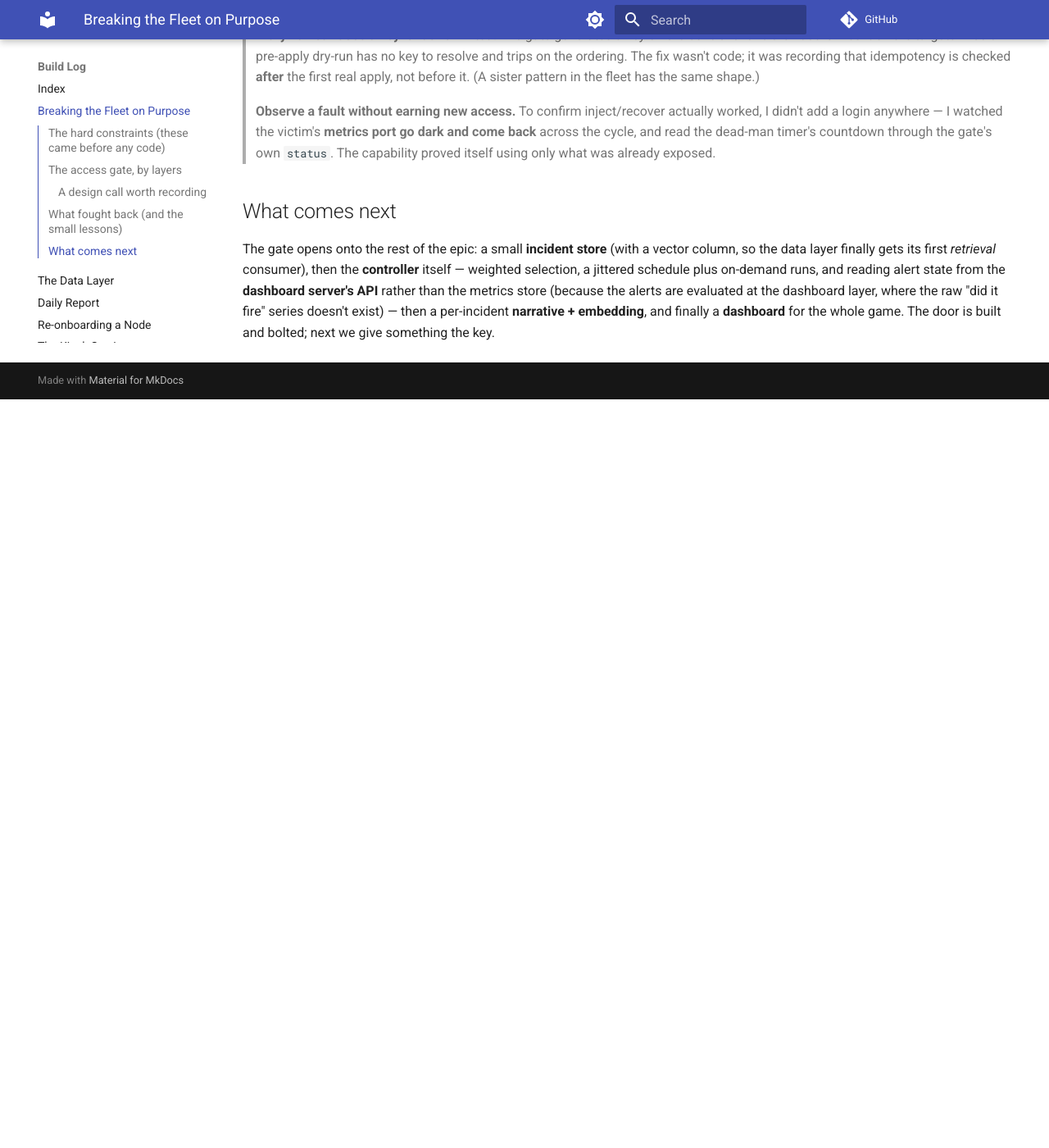
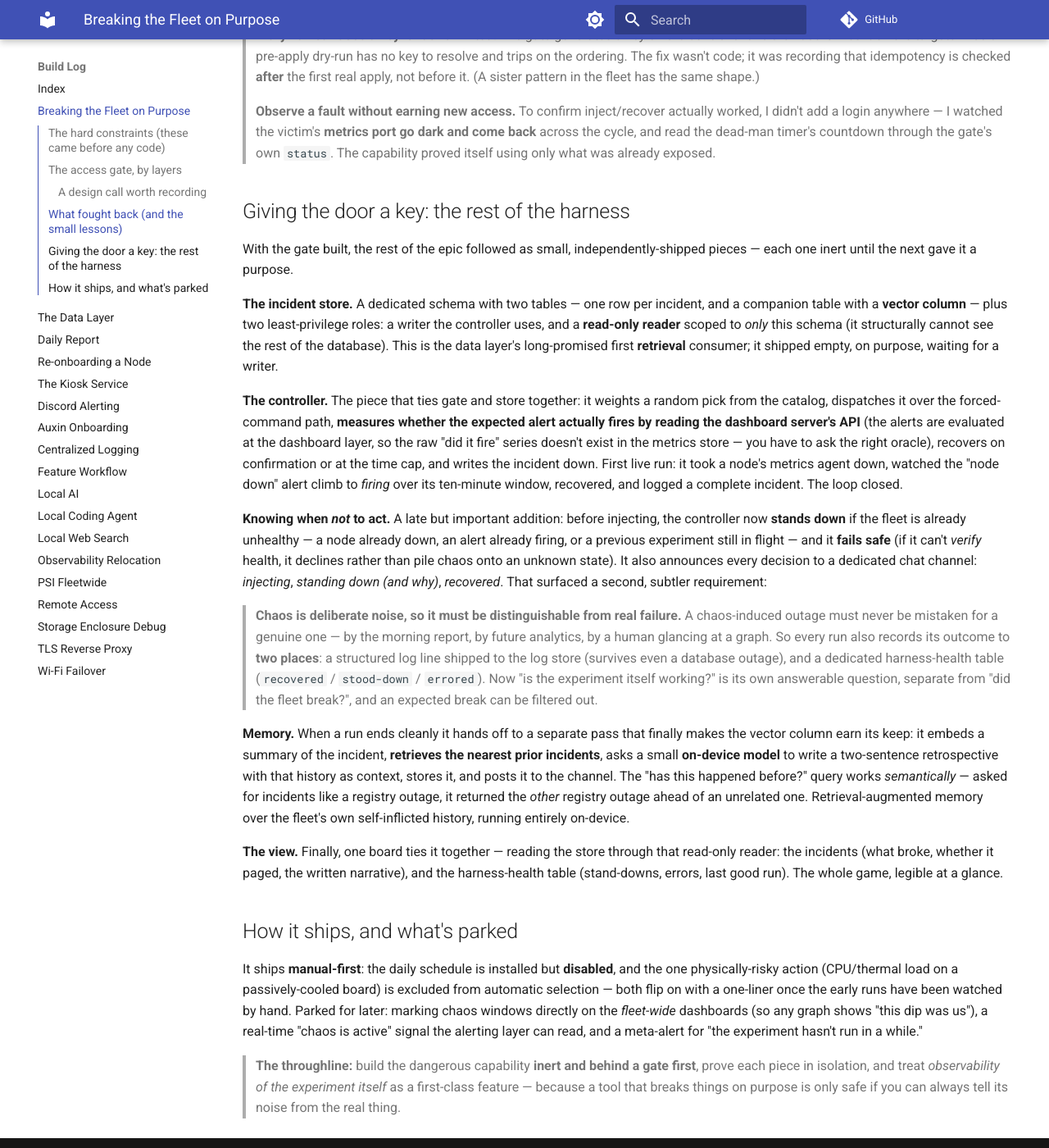
Before and after one commit to Caleb-Wrobel/fangs-doc, an MkDocs documentation site: the page built from docs/log/2026-06-chaos-stack.md, in a window 1280 px wide and 1400 px high, scrolled down 1718 px. Shown: the whole window at 82% size. Built offline with MkDocs 1.6.1 and Material for MkDocs 9.7.7, drawn with Linux system fonts in a browser that asks for light colours; comment, search, counter and statistics services are not loaded; before the commit the page ends 2205 px from its top, so only the background shows below that; some of the changed text lies outside the part shown.

Commit message:
the hunt is written / six wolves' work told as one tale / the den's full story

```diff
--- a/docs/log/2026-06-chaos-stack.md
+++ b/docs/log/2026-06-chaos-stack.md
@@ -78,12 +78,59 @@ into its owner's session deliberately, as root, for that one unit.
 > cycle, and read the dead-man timer's countdown through the gate's own `status`. The capability
 > proved itself using only what was already exposed.
 
-## What comes next
+## Giving the door a key: the rest of the harness
 
-The gate opens onto the rest of the epic: a small **incident store** (with a vector column, so the
-data layer finally gets its first *retrieval* consumer), then the **controller** itself — weighted
-selection, a jittered schedule plus on-demand runs, and reading alert state from the **dashboard
-server's API** rather than the metrics store (because the alerts are evaluated at the dashboard
-layer, where the raw "did it fire" series doesn't exist) — then a per-incident **narrative +
-embedding**, and finally a **dashboard** for the whole game. The door is built and bolted; next we
-give something the key.
+With the gate built, the rest of the epic followed as small, independently-shipped pieces — each one
+inert until the next gave it a purpose.
+
+**The incident store.** A dedicated schema with two tables — one row per incident, and a companion
+table with a **vector column** — plus two least-privilege roles: a writer the controller uses, and a
+**read-only reader** scoped to *only* this schema (it structurally cannot see the rest of the
+database). This is the data layer's long-promised first **retrieval** consumer; it shipped empty, on
+purpose, waiting for a writer.
+
+**The controller.** The piece that ties gate and store together: it weights a random pick from the
+catalog, dispatches it over the forced-command path, **measures whether the expected alert actually
+fires by reading the dashboard server's API** (the alerts are evaluated at the dashboard layer, so
+the raw "did it fire" series doesn't exist in the metrics store — you have to ask the right oracle),
+recovers on confirmation or at the time cap, and writes the incident down. First live run: it took a
+node's metrics agent down, watched the "node down" alert climb to *firing* over its ten-minute
+window, recovered, and logged a complete incident. The loop closed.
+
+**Knowing when *not* to act.** A late but important addition: before injecting, the controller now
+**stands down** if the fleet is already unhealthy — a node already down, an alert already firing, or a
+previous experiment still in flight — and it **fails safe** (if it can't *verify* health, it declines
+rather than pile chaos onto an unknown state). It also announces every decision to a dedicated chat
+channel: *injecting*, *standing down (and why)*, *recovered*. That surfaced a second, subtler
+requirement:
+
+> **Chaos is deliberate noise, so it must be distinguishable from real failure.** A chaos-induced
+> outage must never be mistaken for a genuine one — by the morning report, by future analytics, by a
+> human glancing at a graph. So every run also records its outcome to **two places**: a structured log
+> line shipped to the log store (survives even a database outage), and a dedicated harness-health table
+> (`recovered` / `stood-down` / `errored`). Now "is the experiment itself working?" is its own
+> answerable question, separate from "did the fleet break?", and an expected break can be filtered out.
+
+**Memory.** When a run ends cleanly it hands off to a separate pass that finally makes the vector
+column earn its keep: it embeds a summary of the incident, **retrieves the nearest prior incidents**,
+asks a small **on-device model** to write a two-sentence retrospective with that history as context,
+stores it, and posts it to the channel. The "has this happened before?" query works *semantically* —
+asked for incidents like a registry outage, it returned the *other* registry outage ahead of an
+unrelated one. Retrieval-augmented memory over the fleet's own self-inflicted history, running entirely
+on-device.
+
+**The view.** Finally, one board ties it together — reading the store through that read-only reader:
+the incidents (what broke, whether it paged, the written narrative), and the harness-health table
+(stand-downs, errors, last good run). The whole game, legible at a glance.
+
+## How it ships, and what's parked
+
+It ships **manual-first**: the daily schedule is installed but **disabled**, and the one physically-risky
+action (CPU/thermal load on a passively-cooled board) is excluded from automatic selection — both flip on
+with a one-liner once the early runs have been watched by hand. Parked for later: marking chaos windows
+directly on the *fleet-wide* dashboards (so any graph shows "this dip was us"), a real-time "chaos is
+active" signal the alerting layer can read, and a meta-alert for "the experiment hasn't run in a while."
+
+> **The throughline:** build the dangerous capability **inert and behind a gate first**, prove each
+> piece in isolation, and treat *observability of the experiment itself* as a first-class feature — because
+> a tool that breaks things on purpose is only safe if you can always tell its noise from the real thing.
```
Also changed, not shown: other parts of docs/log/2026-06-chaos-stack.md (+1 -1 lines), docs/log/README.md (+11 -8 lines).
